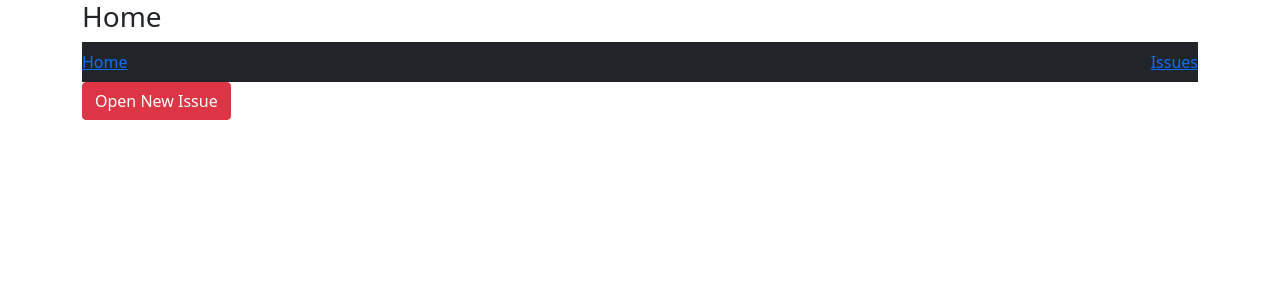
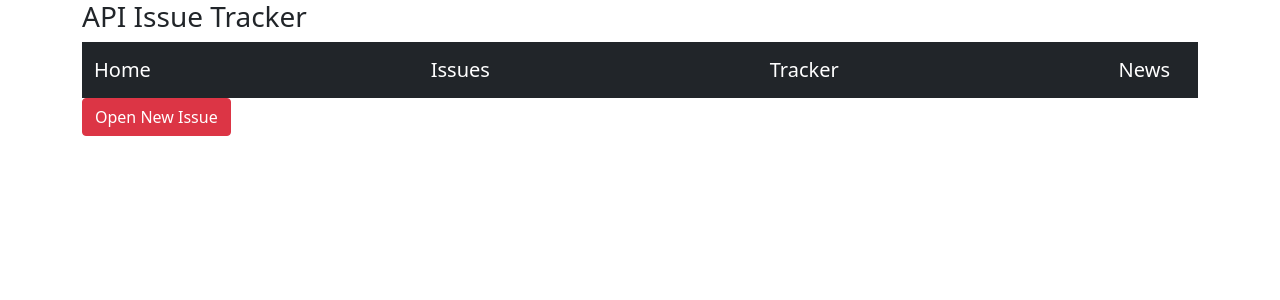
Before and after one commit to FIOpwK/nextjs-issue-tracker-api, a Next.js app: page /home in a window 1280 px wide. Shown: the top 300 px of the page. Built offline with nearby package versions, Linux system fonts and the light colour scheme.

Commit message:
flesh out navigation styling

```diff
--- a/pages/home.js
+++ b/pages/home.js
@@ -3,18 +3,26 @@ import Link from "next/link";
 export default function Home() {
   return (
     <div class="container">
-      <h3> Home </h3>
-      <nav class="navbar navbar-dark bg-dark">
-        <Link href="/home">
+      <h3> API Issue Tracker </h3>
+      <nav class="navbar sticky-top navbar-dark bg-dark">
+        <div class="container-fluid">
+          <Link href="/home">
+            <a class="navbar-brand"> Home </a>
+          </Link>
 
-          <a> Home </a>
-        </Link>
+          <Link href="/issues">
+            <a class="navbar-brand"> Issues </a>
+          </Link>
+          <Link href="#">
+            <a class="navbar-brand"> Tracker </a>
+          </Link>
 
-        <Link href="/issues">
+          <Link href="#">
+            <a class="navbar-brand"> News </a>
+          </Link>
+        </div>
+      </nav>
 
-          <a> Issues </a>
-        </Link>
-      </nav>
       <div>
         <button class="btn btn-danger"> Open New Issue </button>
       </div>
```
